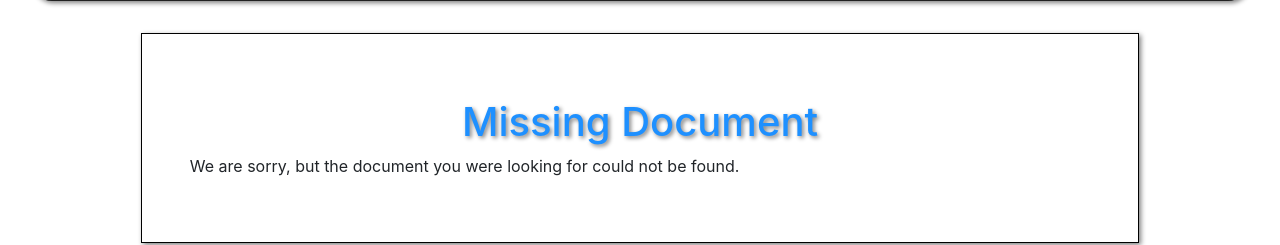
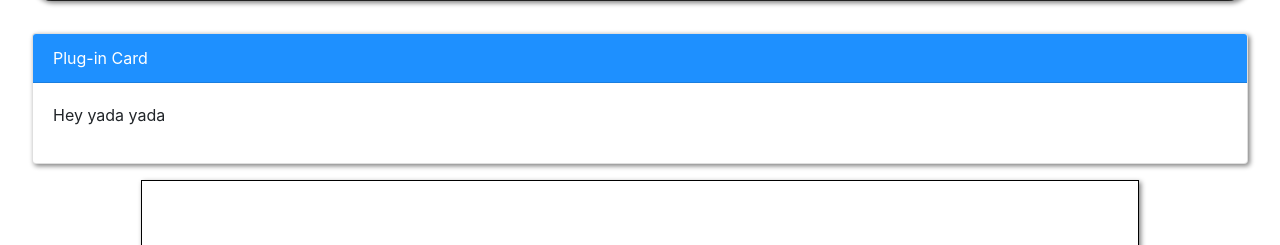
Before and after one commit to Mark-Seaman/Sensei-2019, a Django app: page /info/1 in a window 1280 px wide. Shown: the part 264-509 px from the top of the page. Run offline with Django 3.2, Linux system fonts and the light colour scheme; the visitor is signed in with stand-in values (Sample User, id 1); some libraries are stand-ins or nearby versions.

Commit message:
Build card display

```diff
--- a/mybook/mybook.py
+++ b/mybook/mybook.py
@@ -46,13 +46,13 @@ def document_text(title):
     return doc_html_text(title, '/static/images')
 
 
-def page_settings(title, site_title, logo=None, menu=None, text=None, url=None):
+def page_settings(title, site_title, logo=None, menu=None, text=None, data=None):
     if logo:
         header = dict(title=site_title[0], subtitle=site_title[1], logo=logo[0], logo_text=logo[1])
     else:
         header = dict(title=site_title[0], subtitle=site_title[1])
     time = now()
-    return dict(title=title, menu=menu, header=header, text=text, url=url, time=time)
+    return dict(title=title, menu=menu, header=header, text=text, data=data, time=time)
 
 
 def page_hyperlink(domain, title):
--- a/mybook/seaman.py
+++ b/mybook/seaman.py
@@ -40,15 +40,16 @@ class MarkSeaman(DocDisplay):
 
 
 class PrivateDoc(LoginRequiredMixin, DocDisplay):
-    template_name = 'task_theme.html'
-    site_title = "My Brain", 'Top Secret Notes'
-    logo = "/static/images/SWS_Logo_200.jpg", 'Shrinking World Solutions'
 
     def get_content_data(self):
         self.domain = self.request.get_host()
         self.title = self.kwargs.get('title', 'Index')
         self.menu = info_menu(self.title)
         self.text = document_text(domain_doc(self.domain, self.request.path[1:]))
+        self.data = dict(card=dict(title='Plug-in Card', text='Hey yada yada'))
+        self.site_title = "My Brain", 'Top Secret Notes'
+        self.logo = "/static/images/SWS_Logo_200.jpg", 'Shrinking World Solutions'
+        self.template_name = 'task_theme.html'
 
 
 def seamans_log_menu(title):
@@ -72,7 +73,7 @@ class SeamansLog(DocDisplay):
         site_title = "Seaman's Log", 'Big Ideas & Deep Thoughts'
         text = page_text(domain, self.request.path[1:])
         menu = seamans_log_menu(title)
-        return page_settings(title, site_title, logo(), menu, text['text'], text['url'])
+        return page_settings(title, site_title, logo(), menu, text['text'], dict(url=text['url']))
 
 
 class DocFileIndex(TemplateView):
--- a/mybook/templates/seaman_theme.html
+++ b/mybook/templates/seaman_theme.html
@@ -72,9 +72,9 @@
                             <h2>No document found. {{ doc }}</h2>
                         {% endif %}
 
-                        {% if url %}
+                        {% if data.url %}
                             <hr>
-                            <p><a href="{{ url }}">Read More</a></p>
+                            <p><a href="{{ data.url }}">Read More</a></p>
                         {% endif %}
                     </div>
 
--- a/mybook/views.py
+++ b/mybook/views.py
@@ -22,6 +22,7 @@ class DocDisplay(TemplateView):
     template_name = 'seaman_theme.html'
     site_title = "Shrinking World", 'Software Development Training'
     logo = "/static/images/SWS_Logo_200.jpg", 'Shrinking World Solutions'
+    data = {}
 
     def get_content_data(self):
         self.text = document_text(domain_doc(self.domain, self.title))
@@ -32,7 +33,7 @@ class DocDisplay(TemplateView):
         self.domain = self.request.get_host()
         self.title = self.request.path[1:]
         self.get_content_data()
-        return page_settings(self.title, self.site_title, self.logo, self.menu, self.text)
+        return page_settings(self.title, self.site_title, self.logo, self.menu, self.text, self.data)
 
     def get(self, request, *args, **kwargs):
         title = self.kwargs.get('title', 'Index')
--- a/tasks/templates/task_theme.html
+++ b/tasks/templates/task_theme.html
@@ -10,6 +10,21 @@
 
 
 {% block content %}
+
+    {% if data.card %}
+        <div class="card" brd-20>
+            <div class="card-header">
+                {{ data.card.title }}
+            </div>
+            <div class="card-body card-padding">
+
+                {% autoescape off %}
+                    <p>{{ data.card.text }}</p>
+                {% endautoescape %}
+
+            </div>
+        </div>
+    {% endif %}
 
     <div class="page">
 
```
Also changed, not shown: hammer/sensei.db.
